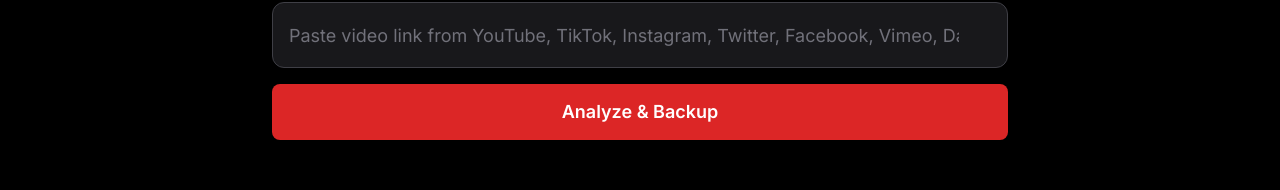
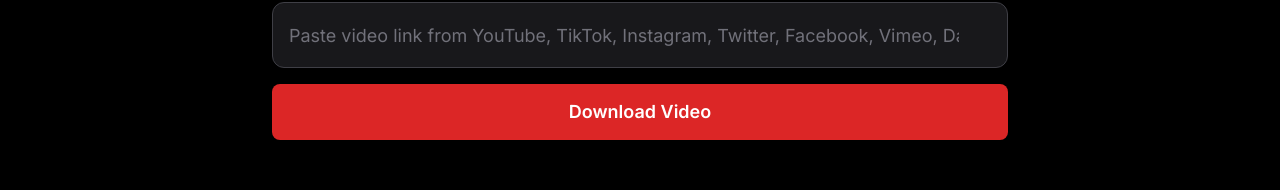
Before and after one commit to wuzesh-art/media-backup, a Next.js app: page / in a window 1280 px wide. Shown: the part 430-620 px from the top of the page. Built offline with nearby package versions, Linux system fonts and the light colour scheme.

Commit message:
Change button text from 'Analyze & Backup' to 'Download Video'

```diff
--- a/src/components/HomeClient.tsx
+++ b/src/components/HomeClient.tsx
@@ -244,7 +244,7 @@
           {isAnalyzing ? (
             <><Loader2 className="w-5 h-5 animate-spin" />Analyzing...</>
           ) : (
-            "Analyze & Backup"
+            "Download Video"
           )}
         </button>
       </div>
```
